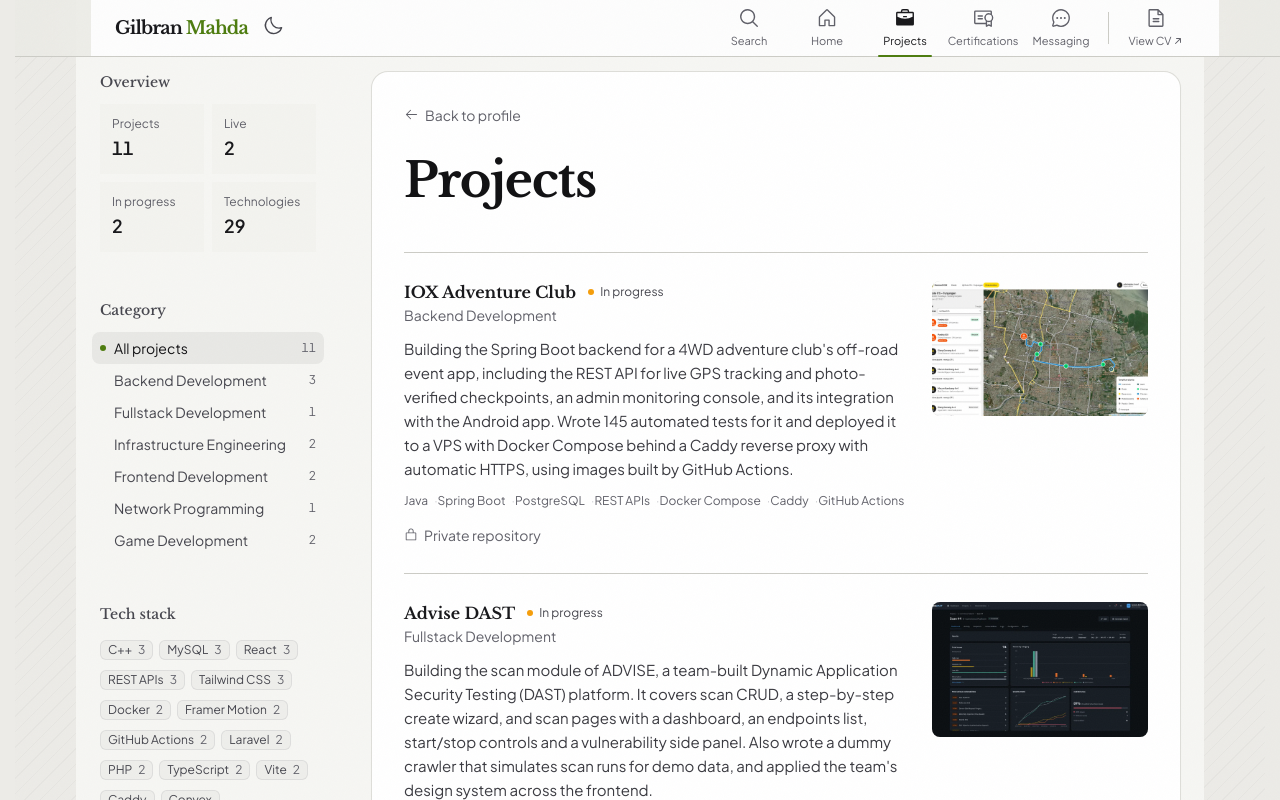
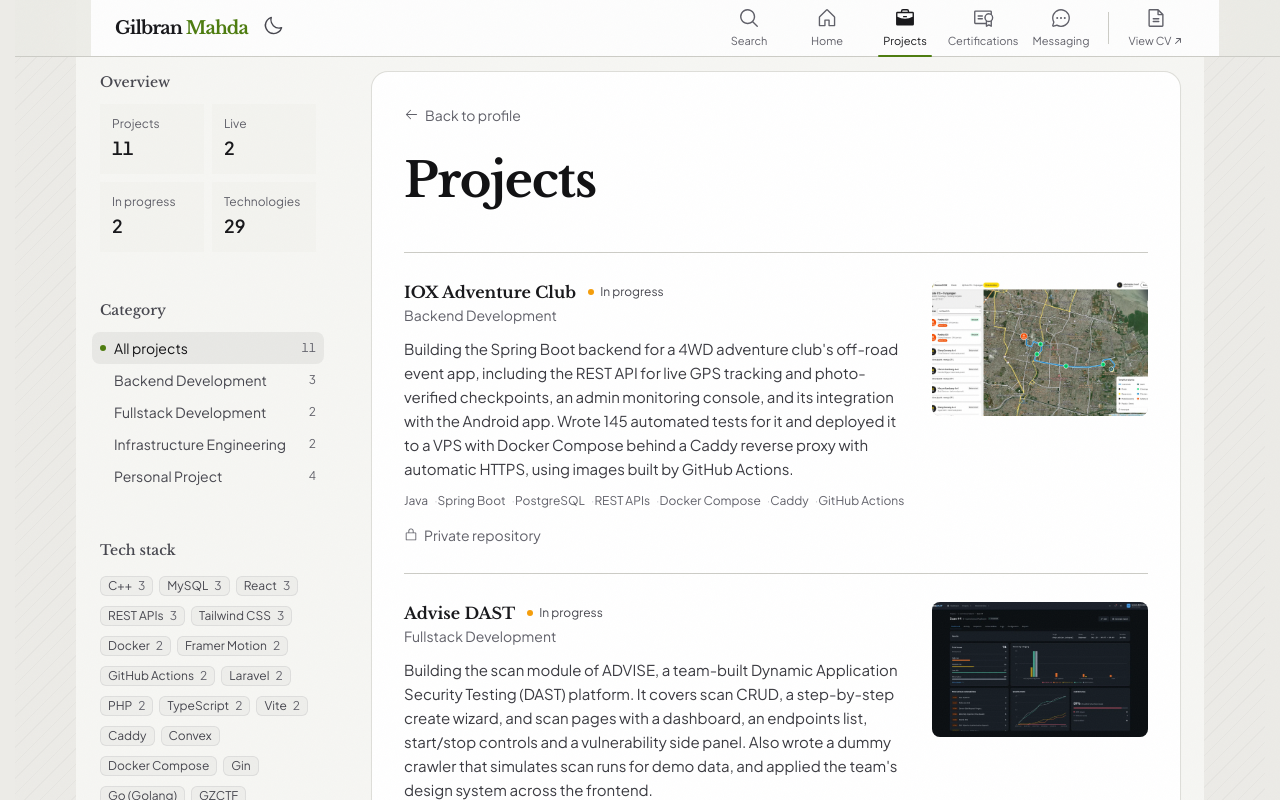
Before and after one commit to mamahda/my-portofolio, a React (Vite) app: page /projects in a window 1280 px wide. Shown: the top 800 px of the page. Built offline with nearby package versions, Linux system fonts and the light colour scheme.

Commit message:
Recategorise projects: GEREX as fullstack, solo work as personal projects

```diff
--- a/src/data/projects.js
+++ b/src/data/projects.js
@@ -63,7 +63,7 @@ export const projects = [
   {
     id: "gerigi-x-ukm-expo",
     title: "Gerigi X UKM Expo ITS",
-    category: "Frontend Development",
+    category: "Fullstack Development",
     tech: ["TypeScript", "React", "Tailwind CSS", "Convex", "Shadcn UI", "Framer Motion", "Vite"],
     desc: "Contributed to GEREX 2026, the official portal for about 7,000 new ITS students, with the Survival Kit guide, Maba 101, a campus map and a directory of student clubs (UKM). Built the site's navbar and footer, and the Gema Karsa announcement page where students search for their result and see an accepted or rejected view.",
     privateRepo: true,
@@ -94,7 +94,7 @@ export const projects = [
   {
     id: "portfolio-website",
     title: "Portfolio Website",
-    category: "Frontend Development",
+    category: "Personal Project",
     tech: ["JavaScript", "React", "Vite", "Tailwind CSS", "Framer Motion"],
     desc: "Designed and built this LinkedIn-style portfolio with React and Vite. It has search across projects, certifications and skills, spring-based animations, and a contact form powered by EmailJS.",
     repo: "https://github.com/mamahda/my-portofolio",
@@ -105,7 +105,7 @@ export const projects = [
   {
     id: "cli-chat-server",
     title: "CLI Chat Server",
-    category: "Network Programming",
+    category: "Personal Project",
     tech: ["C++", "TCP/IP"],
     desc: "Built a multi-client terminal chat in C++ over TCP with POSIX sockets. The server runs each client on its own thread, protects shared state with mutexes, broadcasts every message, and replays the chat history to new clients. The client sends and receives on separate threads.",
     repo: "https://github.com/mamahda/cli-chat-server",
@@ -115,7 +115,7 @@ export const projects = [
   {
     id: "tetris",
     title: "Terminal Tetris",
-    category: "Game Development",
+    category: "Personal Project",
     tech: ["C++"],
     desc: "Built a terminal Tetris game in C++ with non-blocking keyboard input (termios and fcntl) and a high score saved to a file. The code is split into map, piece and high-score modules.",
     repo: "https://github.com/mamahda/tetris",
@@ -125,7 +125,7 @@ export const projects = [
   {
     id: "flappy-bird",
     title: "Terminal Flappy Bird",
-    category: "Game Development",
+    category: "Personal Project",
     tech: ["C++"],
     desc: "Built a terminal Flappy Bird game in C++ with gravity, obstacles, scoring and levels that speed up as the score grows, in separate Linux (termios) and Windows (conio) builds.",
     repo: "https://github.com/mamahda/flappy-bird",
```
